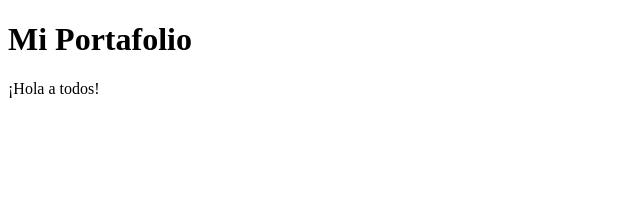
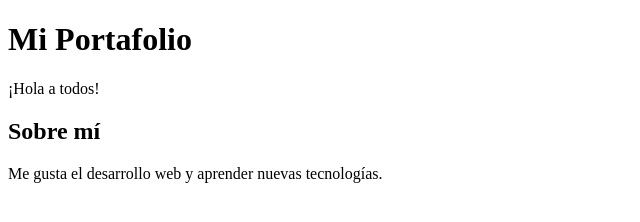
Before and after one commit to carnaezf/repo-de-prueba, a plain HTML site: page index.html in a window 1280 px wide. Shown: the whole page, without its empty margins (0-640 px from the left). Drawn offline with Linux system fonts and the light colour scheme.

Commit message:
feat: seccion sobre mi

```diff
--- a/index.html
+++ b/index.html
@@ -1,13 +1,22 @@
 <!DOCTYPE html>
 <html lang="en">
+
 <head>
     <meta charset="UTF-8">
     <meta name="viewport" content="width=device-width, initial-scale=1.0">
     <title>Mi portafolio</title>
 </head>
+
 <body>
     <h1>Mi Portafolio</h1>
     <p>¡Hola a todos!</p>
 
+    <section>
+        <h2>Sobre mí</h2>
+        <p>Me gusta el desarrollo web y aprender nuevas tecnologías.</p>
+    </section>
+
+
 </body>
+
 </html>
```
